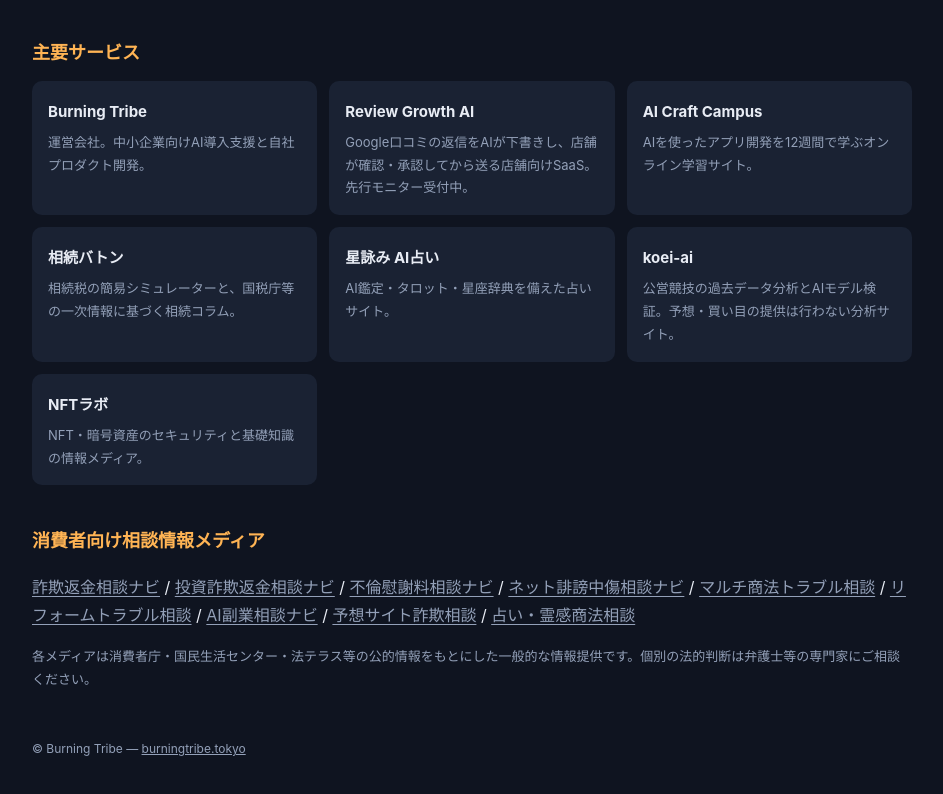
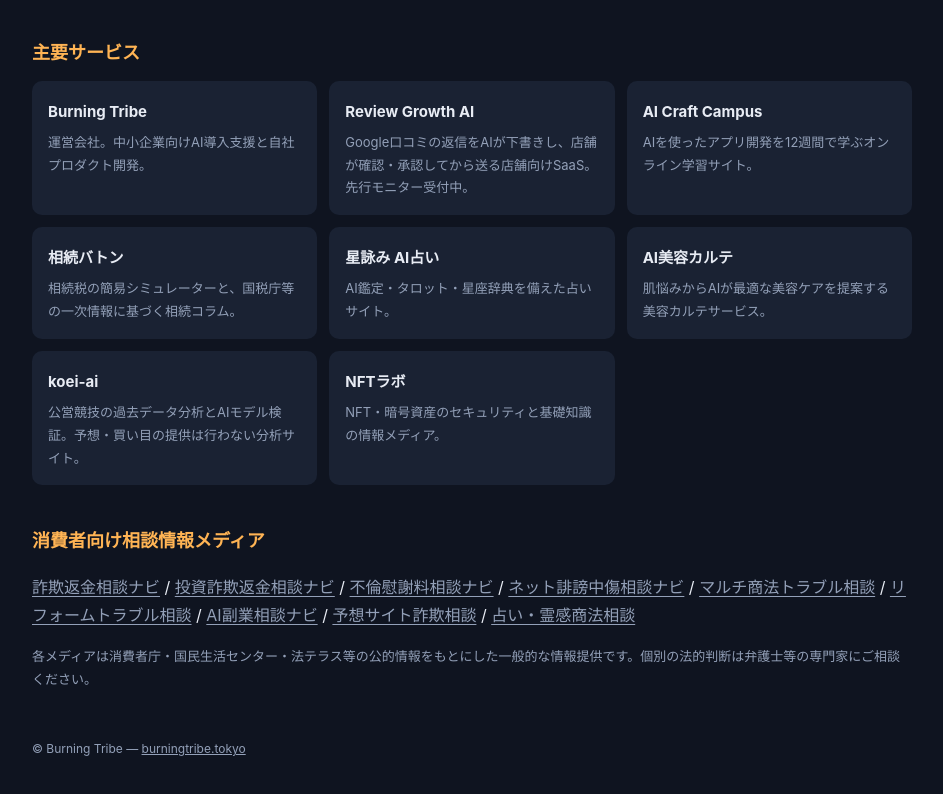
Before and after one commit to horusuzu/burningtribe-portfolio, a plain HTML site: page index.html in a window 1280 px wide. Shown: the part 132-926 px from the top of the page, without its empty margins (168-1111 px from the left). Drawn offline with Linux system fonts and the light colour scheme.

Commit message:
feat: AI美容カルテ (ai-beauty-karte.jp) をサービス一覧に追加

```diff
--- a/index.html
+++ b/index.html
@@ -33,6 +33,7 @@
 <div class="card"><a href="https://www.aicraftcampus.jp/">AI Craft Campus</a><p>AIを使ったアプリ開発を12週間で学ぶオンライン学習サイト。</p></div>
 <div class="card"><a href="https://souzoku-baton.jp/">相続バトン</a><p>相続税の簡易シミュレーターと、国税庁等の一次情報に基づく相続コラム。</p></div>
 <div class="card"><a href="https://hoshiyomi-ai.jp/">星詠み AI占い</a><p>AI鑑定・タロット・星座辞典を備えた占いサイト。</p></div>
+<div class="card"><a href="https://ai-beauty-karte.jp/">AI美容カルテ</a><p>肌悩みからAIが最適な美容ケアを提案する美容カルテサービス。</p></div>
 <div class="card"><a href="https://ai-race.jp/">koei-ai</a><p>公営競技の過去データ分析とAIモデル検証。予想・買い目の提供は行わない分析サイト。</p></div>
 <div class="card"><a href="https://nft-labo.tokyo/">NFTラボ</a><p>NFT・暗号資産のセキュリティと基礎知識の情報メディア。</p></div>
 </div>
```
Also changed, not shown: 1 other file.
